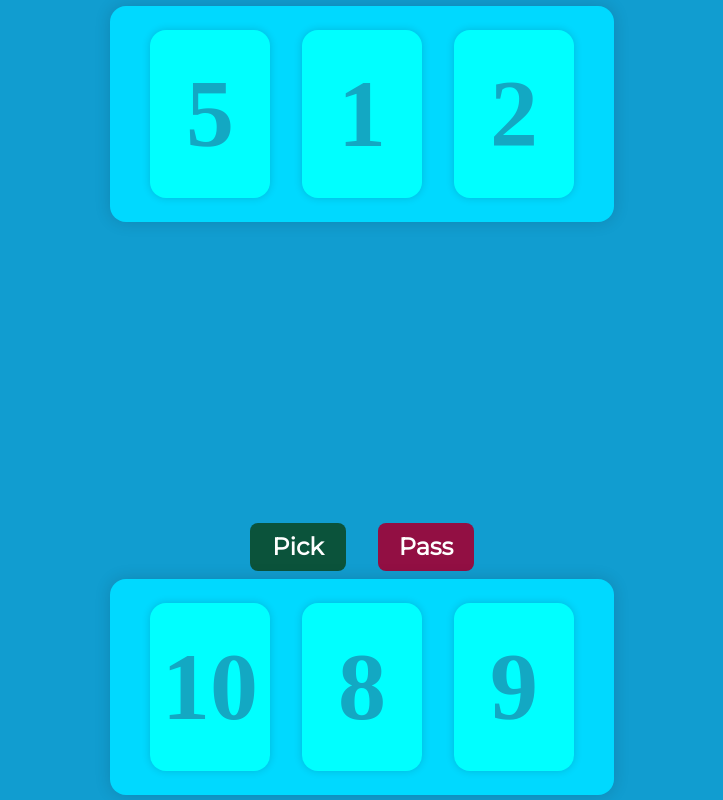
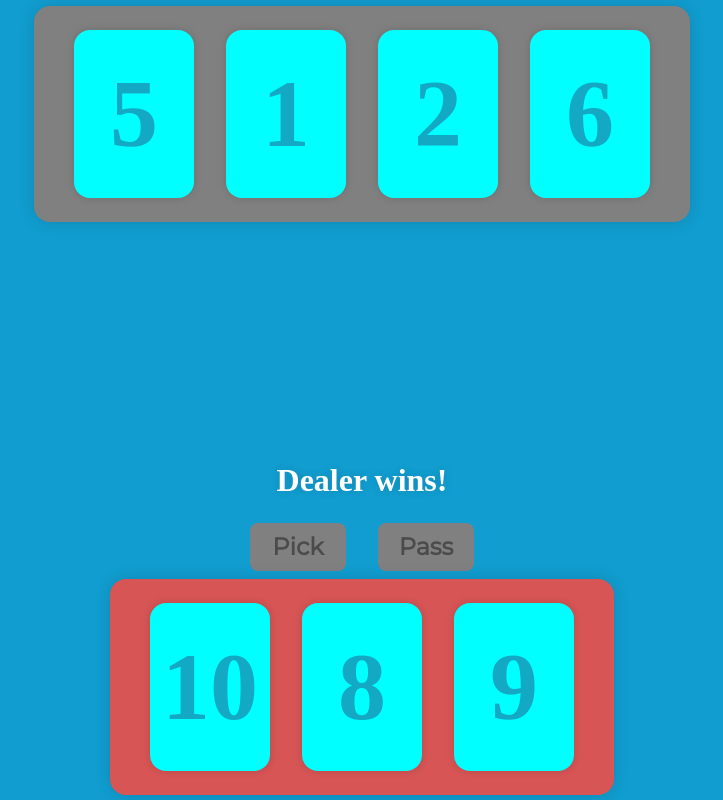
Before and after one commit to Arlan-Z/HTML-21, a plain HTML site: page index.html in a window 1280 px wide. Both pictures are taken after a click on the button "Pick". Shown: the whole page, without its empty margins (278-1001 px from the left). Drawn offline with Linux system fonts and the light colour scheme; a web font is replaced by a local one.

Commit message:
Bot Behav changed

```diff
--- a/script.js
+++ b/script.js
@@ -2,6 +2,7 @@ const deck = Array(11).fill(0).map((_, index) => index + 1).sort(() => Math.rand
 
 const dealerHand = document.getElementById("dealer");
 const playerHand = document.getElementById("player");
+
 
 const passBtn = document.getElementById("pass-btn"),
     pickBtn = document.getElementById("pick-btn");
@@ -11,6 +12,7 @@ const resultText = document.getElementById("results");
 let plrPnts = 0, dlrPnts = 0;
 let isPlrPassed = false, isDlrPassed = false;
 let isPlrTurn = true;
+let dealerMemory = [...deck];
 
 giveCards();
 
@@ -29,12 +31,19 @@ function getCard(hand){
     card.appendChild(cardValue);
 
     if(hand == "D"){
+        card.classList.add('hidden')
         dealerHand.appendChild(card);
         dlrPnts += value;
+        dealerMemory = dealerMemory.filter(val => val !== value);
     }
     else{
         playerHand.appendChild(card);
         plrPnts += value
+        if(plrPnts > 21) {
+            isPlrPassed = true;
+            playerHand.style.backgroundColor = '#D75555';
+            changeTurn();
+        }
 
     }
 }
@@ -66,7 +75,15 @@ function pick(){
 
 async function dealerTurn(){
     await new Promise(resolve => setTimeout(resolve, 500));
-    if(dlrPnts < 16) {
+
+
+    allCards = dealerMemory.length;
+    badCards  = dealerMemory.filter(val => val > (21 - dlrPnts)).length
+
+    chanceToLose = badCards / allCards;
+    console.log(chanceToLose);
+
+    if(chanceToLose <= 0.5) {
         getCard('D')
     }
     else{
@@ -107,6 +124,10 @@ function changeTurn(){
 }
 
 async function results(){
+    dealerHand.querySelectorAll('.card').forEach(card => {
+        card.classList.remove('hidden');
+    });
+
     await new Promise(resolve => setTimeout(resolve, 500));
 
     if(plrPnts > 21) {
--- a/style.css
+++ b/style.css
@@ -52,6 +52,12 @@ body{
     display: flex;
     justify-content: center;
     align-items: center;
+    transition:0.5s;
+}
+
+.card.hidden{
+    background-color: cornsilk;
+    color: cornsilk;
 }
 
 
@@ -89,11 +95,13 @@ button:active{
 }
 
 #pick-btn{
-    background-color:rgb(11, 83, 59)
+    background-color:rgb(11, 83, 59);
 }
 
 #pick-btn:disabled, #pass-btn:disabled{
     background-color: gray;
+    color: rgb(75, 75, 75);
+    pointer-events: none;
 }
 
 #pass-btn{
```
